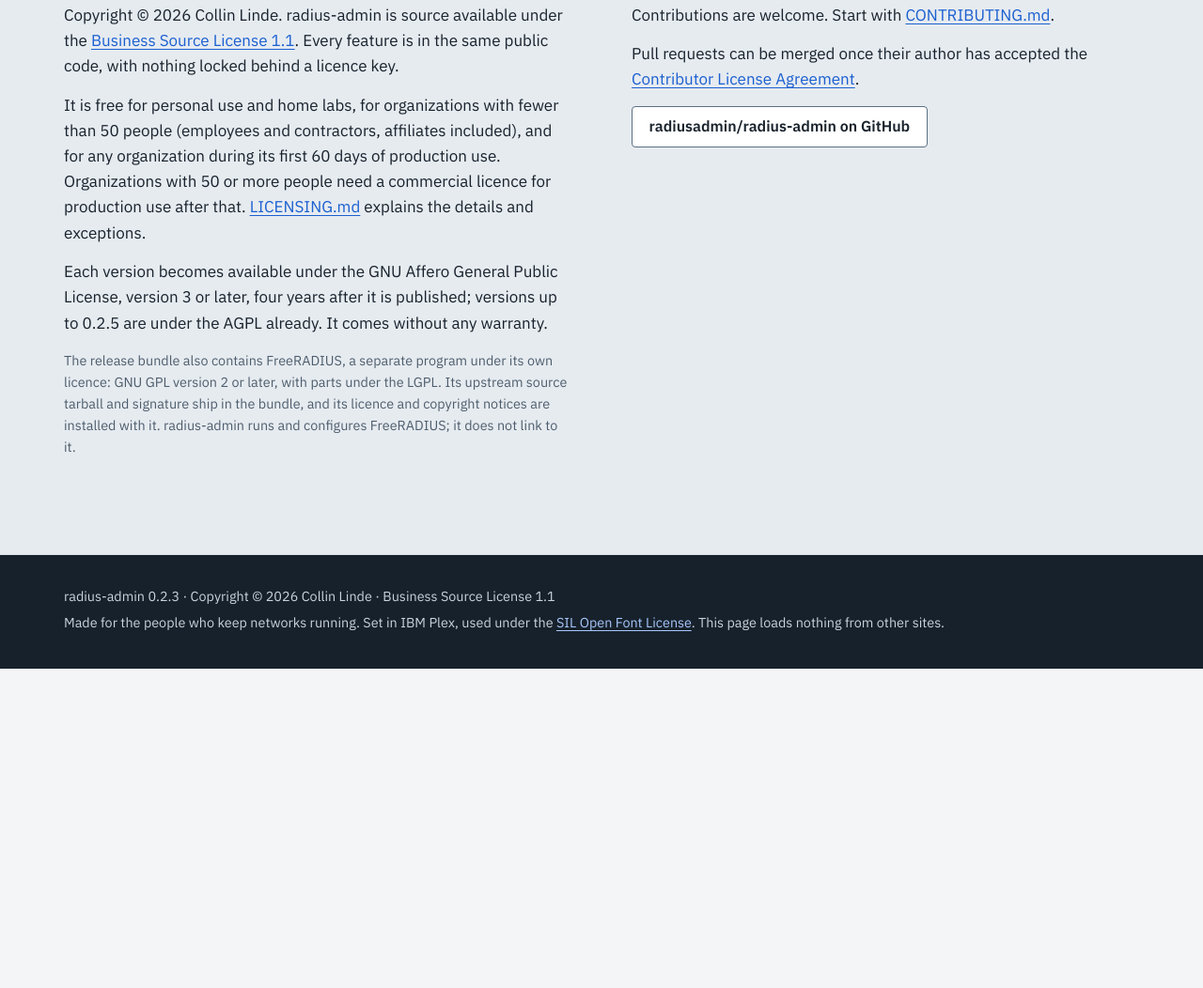
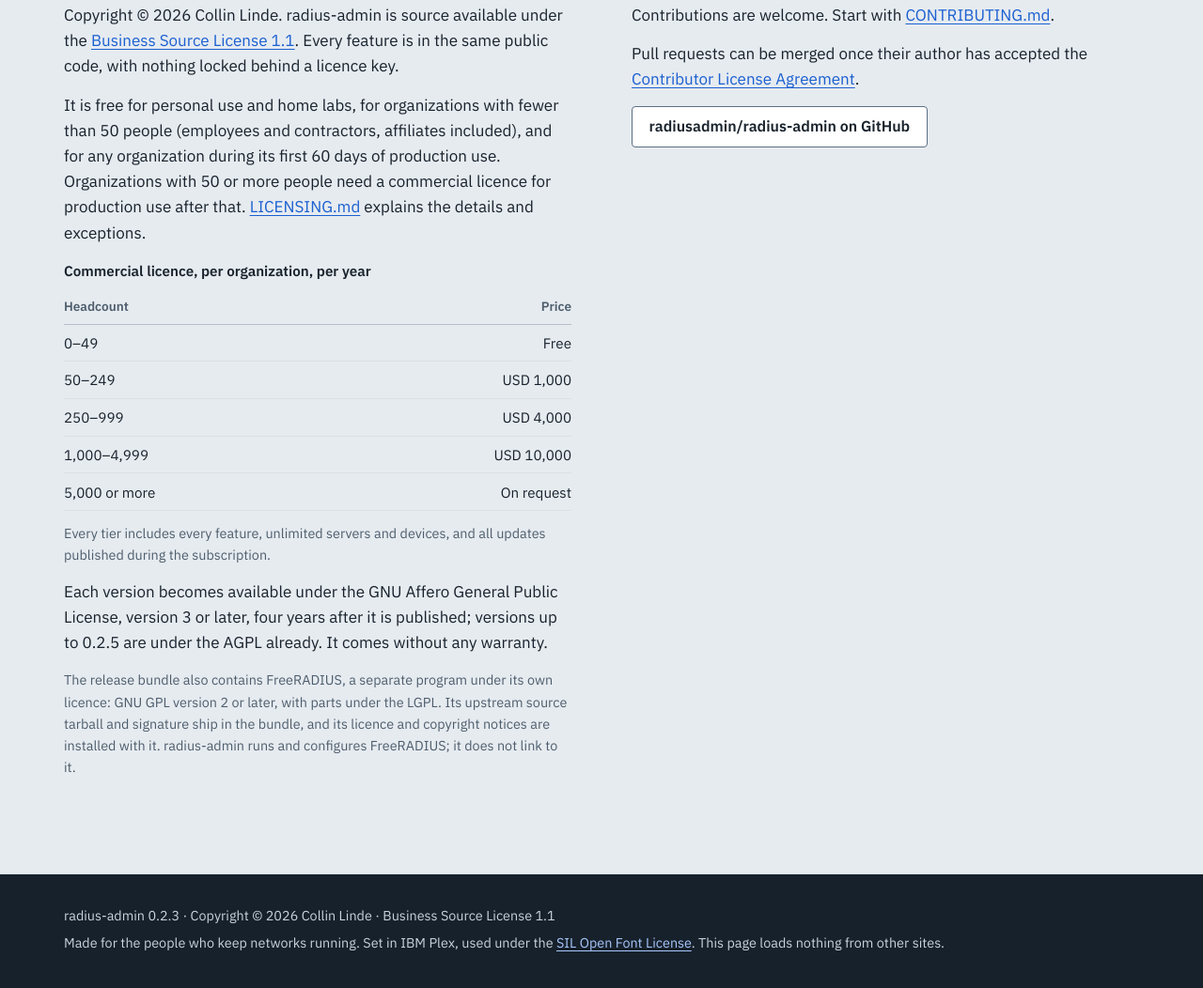
Before and after one commit to radiusadmin/radius-admin, a plain HTML site: page site/index.html in a window 1280 px wide. Shown: the part 10324-11376 px from the top of the page at 94% size. Before the commit the page ends 11036 px from the top, so only its background shows below. Drawn offline with Linux system fonts and the light colour scheme.

Commit message:
Site: commercial licence prices
The licence section lists the annual prices by headcount and what every tier includes.

```diff
--- a/site/index.html
+++ b/site/index.html
@@ -487,6 +487,18 @@ sudo ./deploy/install.sh --answers site.yaml</code></pre>
       <h2 id="lic-h">Licence</h2>
       <p>Copyright © 2026 Collin Linde. radius-admin is source available under the <a href="https://github.com/radiusadmin/radius-admin/blob/main/LICENSE">Business Source License 1.1</a>. Every feature is in the same public code, with nothing locked behind a licence key.</p>
       <p>It is free for personal use and home labs, for organizations with fewer than 50 people (employees and contractors, affiliates included), and for any organization during its first 60 days of production use. Organizations with 50 or more people need a commercial licence for production use after that. <a href="https://github.com/radiusadmin/radius-admin/blob/main/LICENSING.md">LICENSING.md</a> explains the details and exceptions.</p>
+      <table class="prices">
+        <caption>Commercial licence, per organization, per year</caption>
+        <thead><tr><th scope="col">Headcount</th><th scope="col">Price</th></tr></thead>
+        <tbody>
+          <tr><td>0–49</td><td>Free</td></tr>
+          <tr><td>50–249</td><td>USD 1,000</td></tr>
+          <tr><td>250–999</td><td>USD 4,000</td></tr>
+          <tr><td>1,000–4,999</td><td>USD 10,000</td></tr>
+          <tr><td>5,000 or more</td><td>On request</td></tr>
+        </tbody>
+      </table>
+      <p class="fine">Every tier includes every feature, unlimited servers and devices, and all updates published during the subscription.</p>
       <p>Each version becomes available under the GNU Affero General Public License, version 3 or later, four years after it is published; versions up to 0.2.5 are under the AGPL already. It comes without any warranty.</p>
       <p class="fine">The release bundle also contains FreeRADIUS, a separate program under its own licence: GNU GPL version 2 or later, with parts under the LGPL. Its upstream source tarball and signature ship in the bundle, and its licence and copyright notices are installed with it. radius-admin runs and configures FreeRADIUS; it does not link to it.</p>
     </div>
--- a/site/site.css
+++ b/site/site.css
@@ -400,6 +400,11 @@ pre.diff span { display: block; padding: 0 1rem; white-space: pre; min-width: ma
 .wrap.split h2 { margin-bottom: 1rem; font-size: 1.6rem; }
 .wrap.split p { max-width: 34rem; }
 @media (max-width: 720px) { .split { grid-template-columns: minmax(0, 1fr); } }
+.prices { width: 100%; max-width: 34rem; border-collapse: collapse; margin: 0 0 .75rem; font-size: .95rem; }
+.prices caption { text-align: left; font-weight: 600; padding-bottom: .5rem; }
+.prices th, .prices td { text-align: left; padding: .45rem .75rem .45rem 0; border-bottom: 1px solid var(--line); }
+.prices thead th { color: var(--ink-soft); font-size: .85rem; border-bottom-color: var(--line-strong); }
+.prices th:last-child, .prices td:last-child { text-align: right; padding-right: 0; font-variant-numeric: tabular-nums; }
 .note { background: var(--surface); border: 1px solid var(--line); border-radius: var(--radius-m); padding: 1.25rem 1.4rem; }
 .note h3 { margin-bottom: .6rem; }
 .note p, .note li { color: var(--ink-soft); font-size: 1rem; }
```
